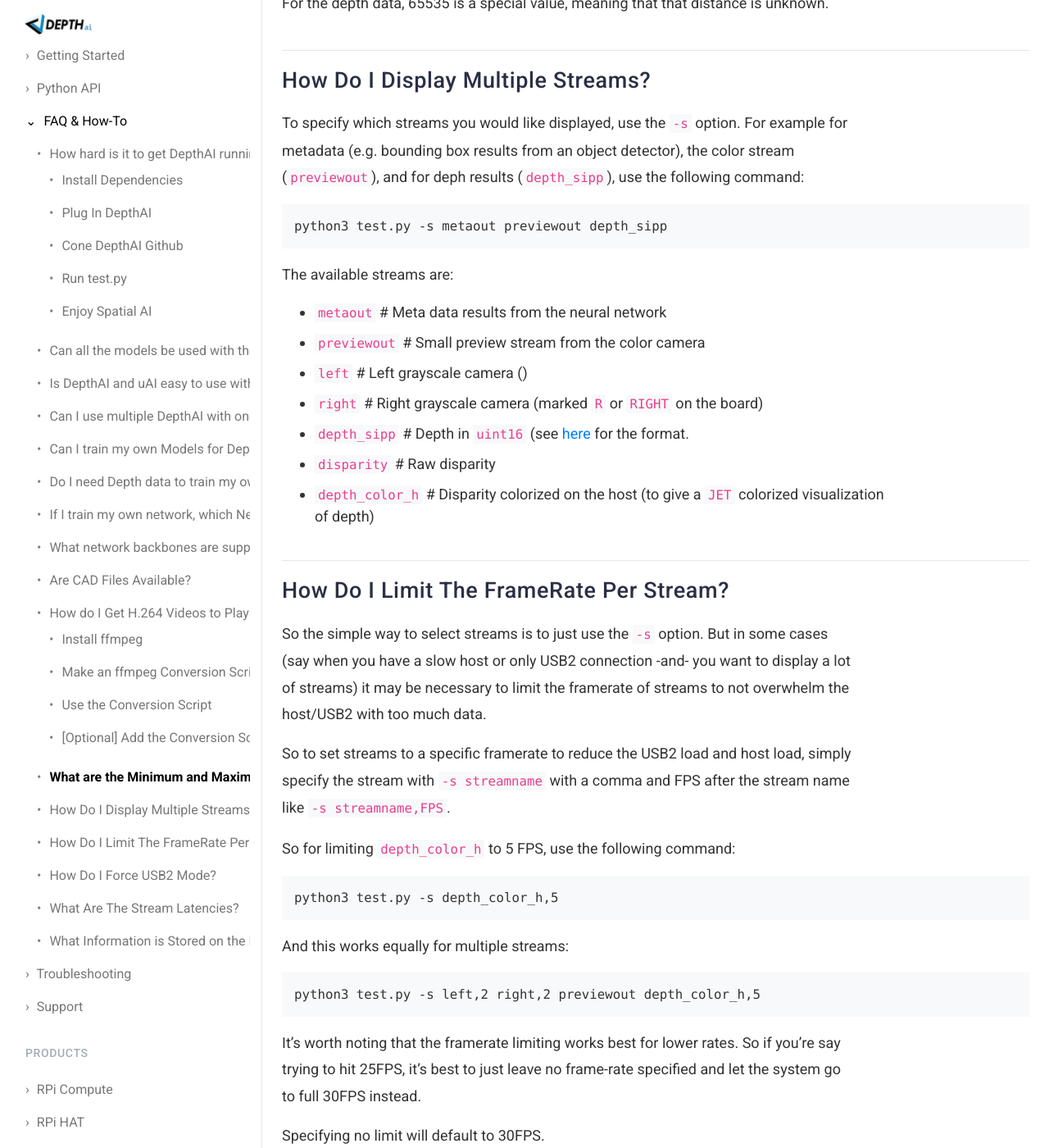
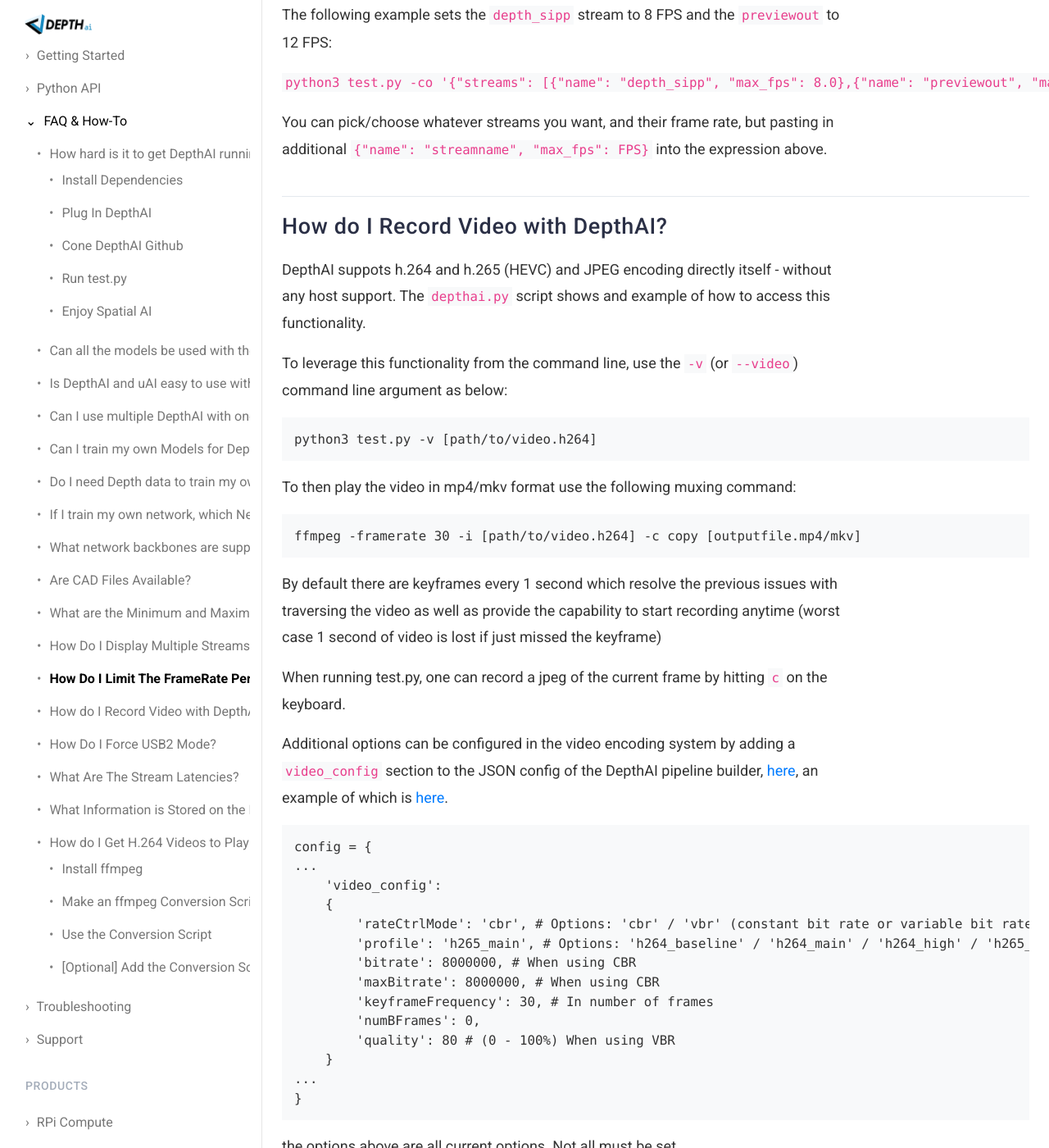
Before and after one commit to luxonis/depthai-docs-website, a Jekyll site: the page built from FAQ.md, in a window 1280 px wide and 1400 px high, scrolled down 5820 px. Shown: the whole window at 82% size. Built offline with Jekyll 4.4.1, drawn with Linux system fonts in a browser that asks for light colours; nearby versions of some CDN libraries; some of the changed text lies outside the part shown.

Commit message:
Update FAQ.md

````diff
--- a/FAQ.md
+++ b/FAQ.md
@@ -97,52 +97,6 @@
 
  - [depthai-hardware](https://github.com/luxonis/depthai-hardware)
 
-## How do I Get H.264 Videos to Play on My Mac?
-The h.264 videos which DepthAI and uAI encode do not work by default on Mac OS X.  You can always upload them to Youtube/Google Photos/etc. and they'll play their.  BUT, if you want them to work directly on your Mac, you can do the following conversion using ffmpeg through HomeBrew:
-
-### Install ffmpeg
-```
-brew install ffmpeg
-```
-### Make an ffmpeg Conversion Script
-Make a new file called `transcode_h264.sh` and make it executable:
-```
-touch transcode_h264.sh
-chmod +x transcode_h264.sh
-```
-Add the following commands to `transcode_h264.sh`:
-```
-ffmpeg -an -i "$1" -vf scale=-1:406 -vcodec libx264 -preset veryslow -crf 23 -maxrate 1200k -bufsize 2500k -pix_fmt yuv420p -profile:v baseline -level 3.1 -f mp4 /tmp/pass1 && \
-ffmpeg -an -i "$1" -vf scale=-1:406 -vcodec libx264 -preset veryslow -crf 23 -maxrate 1200k -bufsize 2500k -pix_fmt yuv420p -profile:v baseline -level 3.1 -f mp4 -movflags +faststart -tune zerolatency "$1.mp4"
-```
-You can do this by copying the text above, and issuing the following commands with vim:
-```
-vim transcode_h264.sh
-i
-```
-Hit CMD + v
-
-Hit esc
-```
-:wq
-```
-Hit enter
-
-### Use the Conversion Script
-
-```
-./transcode_h264.sh myvid.mov
-```
-
-You'll get a nice, fairly small, Mac-friendly and share-able video.
-
-### [Optional] Add the Conversion Script to Your Path
-
-```
-cp transcode_h264.sh /usr/local/bin/transcode_h264
-```
-Now you can juse use `transcode_h264.sh` in any directory!
-
 ## What are the Minimum and Maximum Depth Visible by DepthAI?
 
 Depth data from DepthAI is returned in uint16 format.  To interpret this depth into meters, use the following conversions.
@@ -201,6 +155,49 @@
 
 You can pick/choose whatever streams you want, and their frame rate, but pasting in additional `{"name": "streamname", "max_fps": FPS}` into the expression above.
 
+## How do I Record Video with DepthAI?
+
+DepthAI suppots h.264 and h.265 (HEVC) and JPEG encoding directly itself - without any host support.  The `depthai.py` script shows and example of how to access this functionality.
+
+To leverage this functionality from the command line, use the `-v` (or `--video`) command line argument as below:
+```
+python3 test.py -v [path/to/video.h264]
+```
+
+To then play the video in mp4/mkv format use the following muxing command:
+```
+ffmpeg -framerate 30 -i [path/to/video.h264] -c copy [outputfile.mp4/mkv]
+```
+
+By default there are keyframes every 1 second which resolve the previous issues with traversing the video as well as provide the capability to start recording anytime (worst case 1 second of video is lost if just missed the keyframe)
+
+When running test.py, one can record a jpeg of the current frame by hitting `c` on the keyboard.
+
+Additional options can be configured in the video encoding system by adding a `video_config` section to the JSON config of the DepthAI pipeline builder, [here](https://github.com/luxonis/depthai/blob/d357bbda64403f69e3f493f14999445b46214264/depthai.py#L342), an example of which is [here](https://github.com/luxonis/depthai/blob/dd42668f02fb3ba4e465f29915c8ca586dfc99cc/depthai.py#L342).
+
+```
+config = {
+...
+    'video_config':
+    {
+        'rateCtrlMode': 'cbr', # Options: 'cbr' / 'vbr' (constant bit rate or variable bit rate)
+        'profile': 'h265_main', # Options: 'h264_baseline' / 'h264_main' / 'h264_high' / 'h265_main'
+        'bitrate': 8000000, # When using CBR
+        'maxBitrate': 8000000, # When using CBR
+        'keyframeFrequency': 30, # In number of frames
+        'numBFrames': 0,
+        'quality': 80 # (0 - 100%) When using VBR
+    }
+...
+}
+```
+
+the options above are all current options. Not all must be set.
+
+If `video_config` member is NOT present in config dictionary then default is used:
+> Default video encoder configuration:
+> H264_HIGH, constant bitrate @ 8500Kbps, keyframe every 30 frames (once per second), num B frames: 0
+
 ## How Do I Force USB2 Mode?
 
 USB2 Communication may be desirable if you'd like to use extra-long USB cables and don't need USB3 speeds.
@@ -250,3 +247,49 @@
 ```
 
 Current (as of April 2020) DepthAI boards with on-board stereo cameras ([BW1097](https://docs.luxonis.com/products/bw1097/) and [BW1098OBC](https://docs.luxonis.com/products/bw1098obc/) ship calibration and board parameters pre-programmed into DepthAI's onboard eeprom.
+
+## How do I Get H.264 Videos to Play on My Mac?
+The h.264 videos which DepthAI and uAI encode do not work by default on Mac OS X.  You can always upload them to Youtube/Google Photos/etc. and they'll play their.  BUT, if you want them to work directly on your Mac, you can do the following conversion using ffmpeg through HomeBrew:
+
+### Install ffmpeg
+```
+brew install ffmpeg
+```
+### Make an ffmpeg Conversion Script
+Make a new file called `transcode_h264.sh` and make it executable:
+```
+touch transcode_h264.sh
+chmod +x transcode_h264.sh
+```
+Add the following commands to `transcode_h264.sh`:
+```
+ffmpeg -an -i "$1" -vf scale=-1:406 -vcodec libx264 -preset veryslow -crf 23 -maxrate 1200k -bufsize 2500k -pix_fmt yuv420p -profile:v baseline -level 3.1 -f mp4 /tmp/pass1 && \
+ffmpeg -an -i "$1" -vf scale=-1:406 -vcodec libx264 -preset veryslow -crf 23 -maxrate 1200k -bufsize 2500k -pix_fmt yuv420p -profile:v baseline -level 3.1 -f mp4 -movflags +faststart -tune zerolatency "$1.mp4"
+```
+You can do this by copying the text above, and issuing the following commands with vim:
+```
+vim transcode_h264.sh
+i
+```
+Hit CMD + v
+
+Hit esc
+```
+:wq
+```
+Hit enter
+
+### Use the Conversion Script
+
+```
+./transcode_h264.sh myvid.mov
+```
+
+You'll get a nice, fairly small, Mac-friendly and share-able video.
+
+### [Optional] Add the Conversion Script to Your Path
+
+```
+cp transcode_h264.sh /usr/local/bin/transcode_h264
+```
+Now you can juse use `transcode_h264.sh` in any directory!
````
